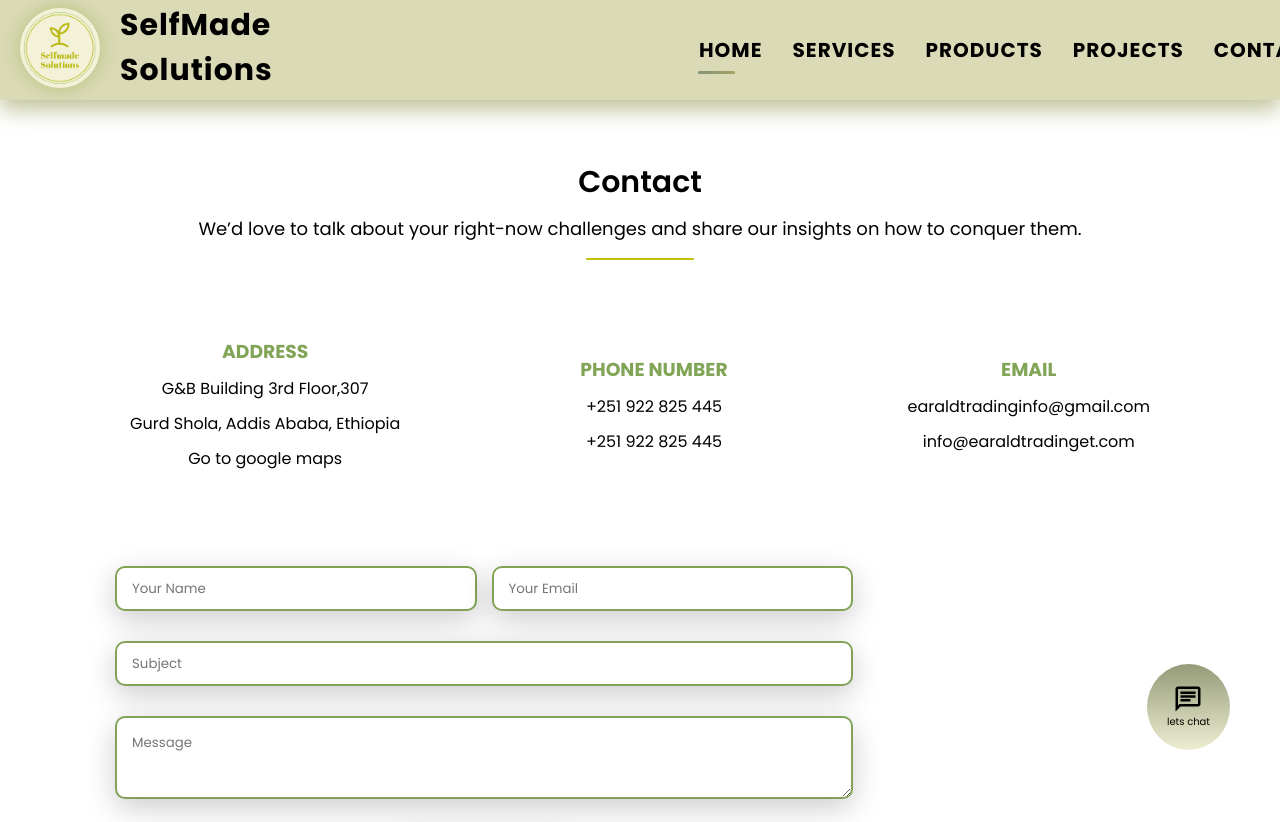
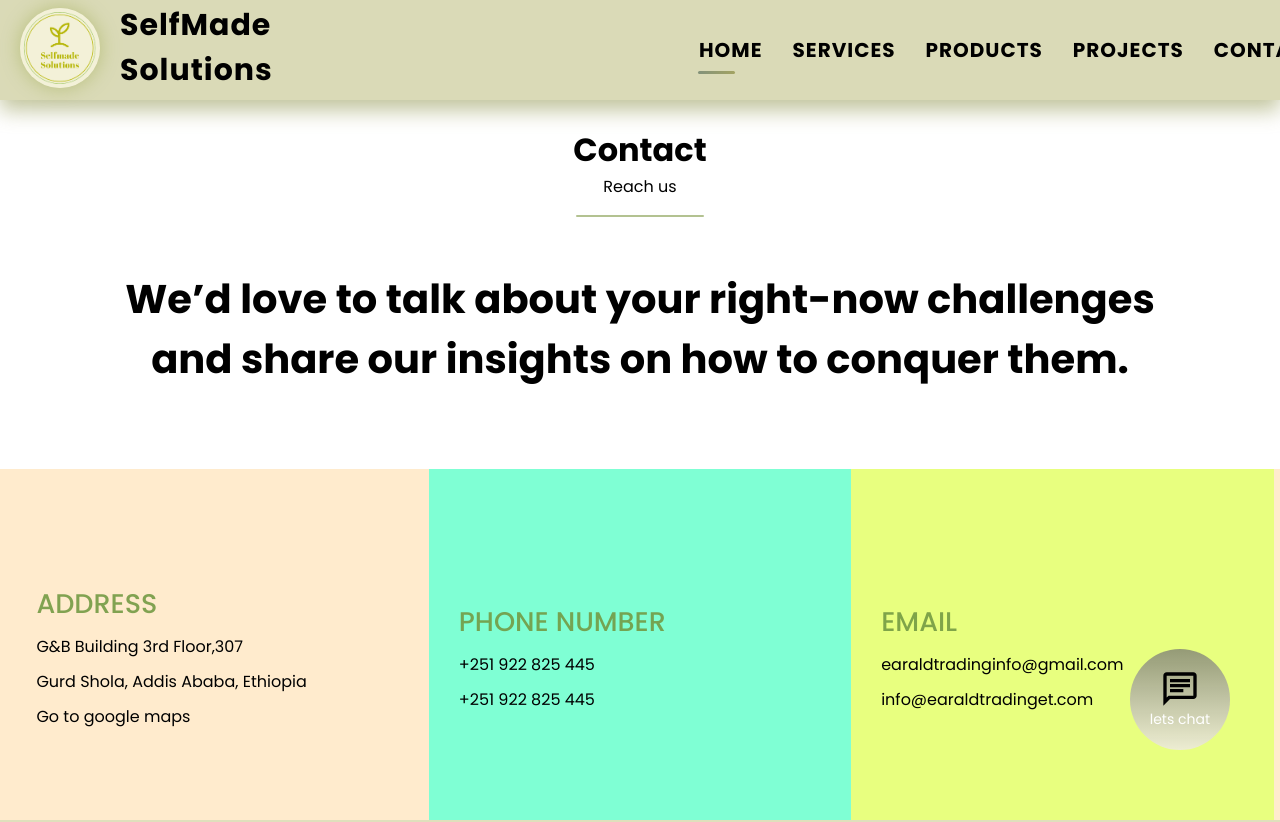
Before and after one commit to 123nol/self_made_solutions, a React (Create React App) app: page /contact in a window 1280 px wide. Shown: the top 822 px of the page. Built offline with nearby package versions, Linux system fonts and the light colour scheme; a web font is replaced by a local one.

Commit message:
service and contact

```diff
--- a/src/components/Chat.jsx
+++ b/src/components/Chat.jsx
@@ -44,8 +44,8 @@ const Chat = () => {
           cursor: "pointer",
         }}
       >
-        <img src={Chatimg} alt="" style={{ height: "30px" }} />
-        <p style={{ fontSize: "10px" }}>lets chat</p>
+        <img src={Chatimg} alt="" style={{ height: "40px" }} />
+        <p style={{ fontSize: "14px", color: "white" }}>lets chat</p>
       </div>
     </div>
   );
--- a/src/index.css
+++ b/src/index.css
@@ -508,6 +508,7 @@
   width: 240px;
   height: 240px;
   object-fit: cover;
+  border-radius: 0px 0px 20px 20px;
 }
 @media screen and (max-width: 900px) {
   .serviceInfo h1 {
@@ -683,7 +684,7 @@
 }
 .productCard:hover .productInfo {
   animation-name: pulse;
-  animation-duration: 3s;
+  animation-duration: 2.5s;
   animation-iteration-count: infinite;
   animation-delay: 1.5s;
 }
--- a/src/pages/Contact.jsx
+++ b/src/pages/Contact.jsx
@@ -1,6 +1,8 @@
 import React from 'react'
 import { useState } from 'react'
+import DemoContact from "./DemoContact"
 const Contact = () => {
+
   const [name, setName]= useState("")
   const [email, setEmail]= useState("")
   const [subject, setSubject]= useState("")
@@ -8,47 +10,9 @@ const Contact = () => {
 
 
   return (
-    <div className='allcontacts'>
-      <div className='linkHeader'>
-        <h1>Contact</h1>
-        <p>We’d love to talk about your right-now challenges and share our insights on how to conquer them.</p>
-      </div>
-      <div className='contacts'>
-        <div className='contact' id= "address">
-          <h3>ADDRESS</h3>
-          <p>G&B Building 3rd Floor,307</p>
-          <p>Gurd Shola, Addis Ababa, Ethiopia</p>
-          <p>Go to google maps</p>
-
-        </div>
-        <div className='contact' id="phone">
-          <h3>PHONE NUMBER</h3>
-          <p>+251 922 825 445</p>
-          <p>+251 922 825 445</p>
-        </div>
-        <div className='contact' id="email">
-          <h3>EMAIL</h3>
-          <p>earaldtradinginfo@gmail.com</p>
-          <p>info@earaldtradinget.com</p>
-
-        </div>
-      </div>
-      <form className='form'>
-        <div className='name_email'>
-          <input className="input" id="name" type="text" name= "name" value={name} placeholder='Your Name' onChange={(e)=> setName(e.target.value)}/>
-          <input className="input" id="emailin"type="text" name= "email" value={email} placeholder='Your Email'onChange={(e)=> setEmail(e.target.value)}/>
-        </div>
-        <div className='subject'>
-         <input className="input" id="subject"type="text" name= "subject" value={subject} placeholder='Subject'onChange={(e)=> setSubject(e.target.value)}/>
-        </div>
-        <div className='messages'>
-          <textarea className="input" id="message"name= "message" value={message} placeholder='Message'onChange={(e)=> setMessage(e.target.value)}/>
-        </div>
-        <button className='submit' >Submit</button>
-
-      </form>
-
-    </div>
+   <>
+    <DemoContact />
+   </>
   )
 }
 
--- a/src/pages/demo.css
+++ b/src/pages/demo.css
@@ -3,6 +3,7 @@
   display: grid;
   place-content: center;
   height: 90vh;
+  overflow: hidden;
 }
 .demolinkHeader {
   text-align: center;
@@ -30,6 +31,7 @@
   background-color: blanchedalmond;
   width: 100vw;
   height: 47vh;
+
 }
 
 .democontact {
```
